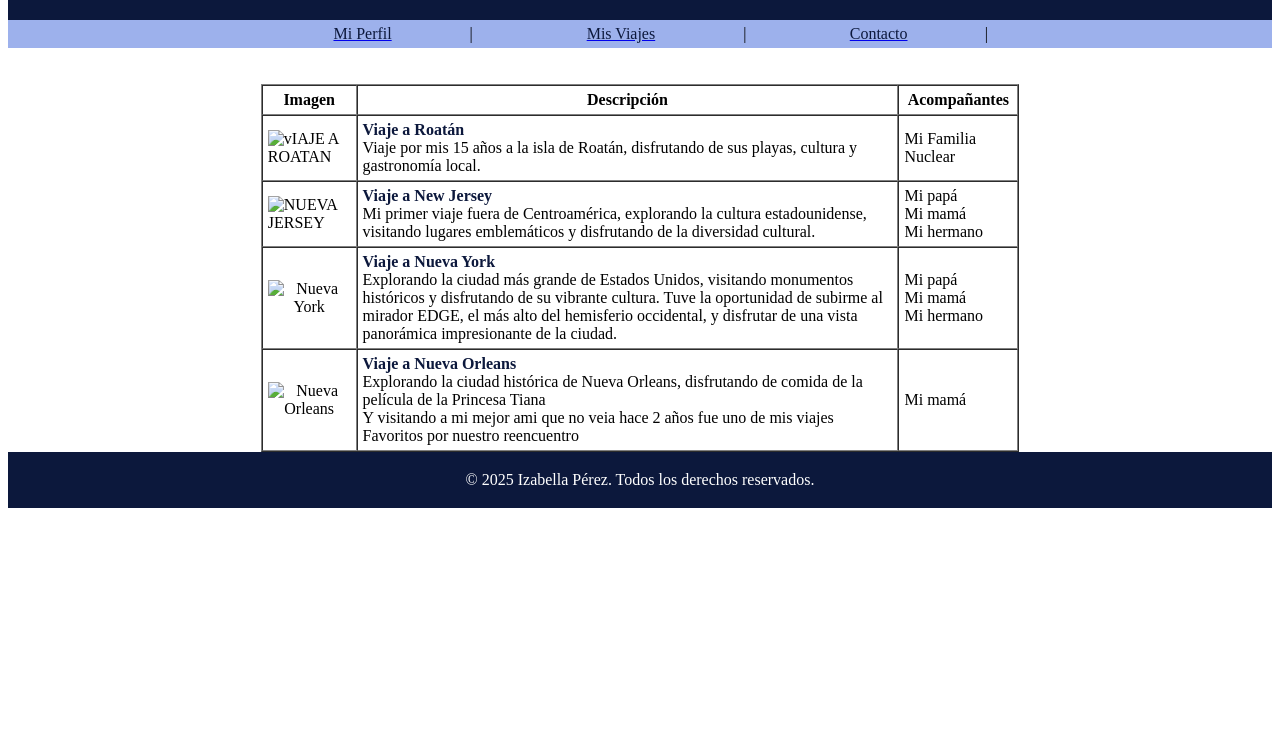
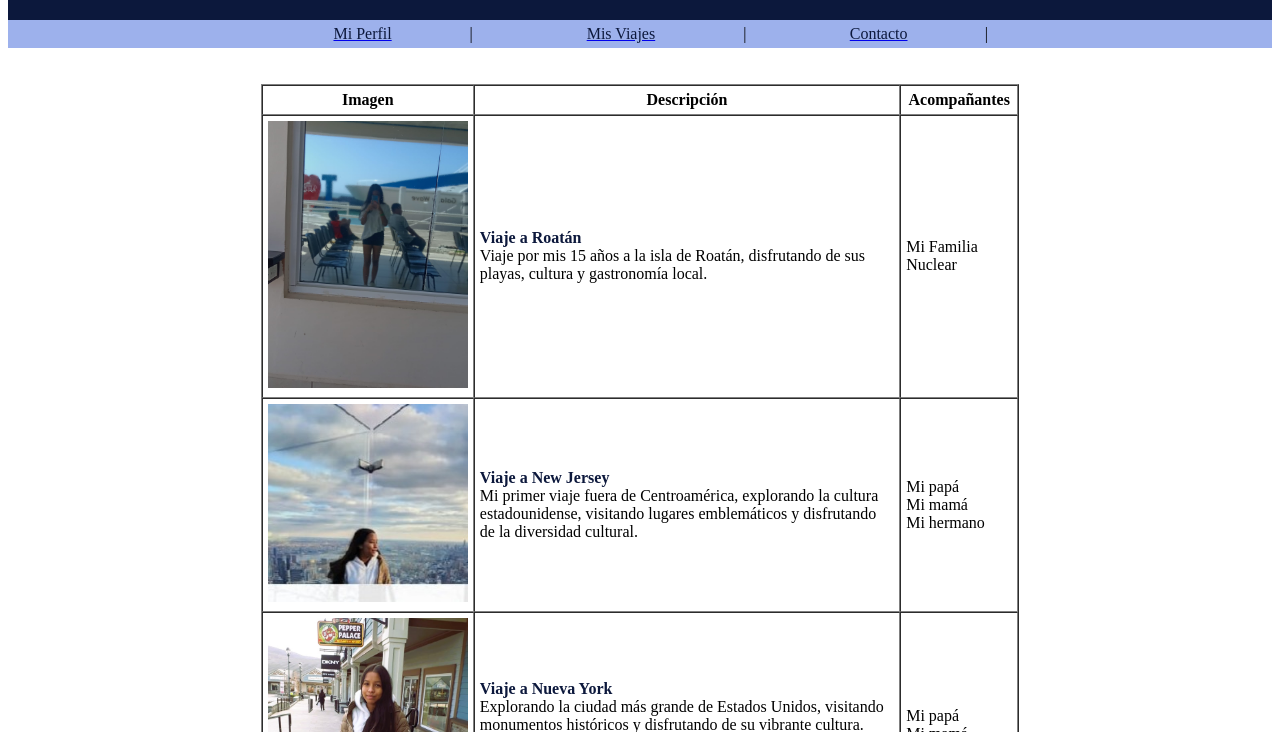
Before and after one commit to Izabella-Perez/proyecto_web, a plain HTML site: page viajes.html in a window 1280 px wide. Shown: the part 68-800 px from the top of the page. Drawn offline with Linux system fonts and the light colour scheme.

Commit message:
actualizado

```diff
--- a/viajes.html
+++ b/viajes.html
@@ -32,7 +32,7 @@
         <td align="center"><b>Acompañantes</b></td>
     </tr>
     <tr>
-        <td><img src="fotos/ROA.jpeg" alt="vIAJE A ROATAN" width="200" height="auto"></td>
+        <td><img src="ROA.jpeg" alt="vIAJE A ROATAN" width="200" height="auto"></td>
         <td><font color="#0C183C"><b>Viaje a Roatán</b></font>
             <br>Viaje por mis 15 años a la isla de Roatán, disfrutando de sus playas, cultura y gastronomía local.
         </td>
@@ -40,7 +40,7 @@
         </td>
     </tr>
      <tr>
-        <td><img src="fotos/NJ.jpeg" alt="NUEVA JERSEY" width="200" height="auto"></td>
+        <td><img src="NJ.jpeg" alt="NUEVA JERSEY" width="200" height="auto"></td>
         <td><font color="#0C183C"><b>Viaje a New Jersey</b></font>
             <br>Mi primer viaje fuera de Centroamérica, explorando la cultura estadounidense, visitando lugares emblemáticos y disfrutando de la diversidad cultural.
         </td>
@@ -50,7 +50,7 @@
         </td>
     </tr>
      <tr>
-        <td align="center"><img src="fotos/NY.jpeg" alt="Nueva York" width="200" height="auto"></td>
+        <td align="center"><img src="NY.jpeg" alt="Nueva York" width="200" height="auto"></td>
         <td><font color="#0C183C"><b>Viaje a Nueva York</b></font>
             <br>Explorando la ciudad más grande de Estados Unidos, visitando monumentos históricos y disfrutando de su vibrante cultura. Tuve la oportunidad de subirme al mirador EDGE, el más alto del hemisferio occidental, y disfrutar de una vista panorámica impresionante de la ciudad.        </td>
         <td>Mi papá<br>
@@ -59,7 +59,7 @@
         </td>
     </tr>
     <tr>
-        <td align="center"><img src="fotos/NO.jpeg" alt="Nueva Orleans" width="200" height="auto"></td>
+        <td align="center"><img src="NO.jpeg" alt="Nueva Orleans" width="200" height="auto"></td>
         <td><font color="#0C183C"><b>Viaje a Nueva Orleans</b></font>
             <br>Explorando la ciudad histórica de Nueva Orleans, disfrutando de comida de la película de la Princesa Tiana<br>
             Y visitando a mi mejor ami que no veia hace 2 años
@@ -94,4 +94,5 @@
 
         </td>
     </tr>
+
 </table>
```
